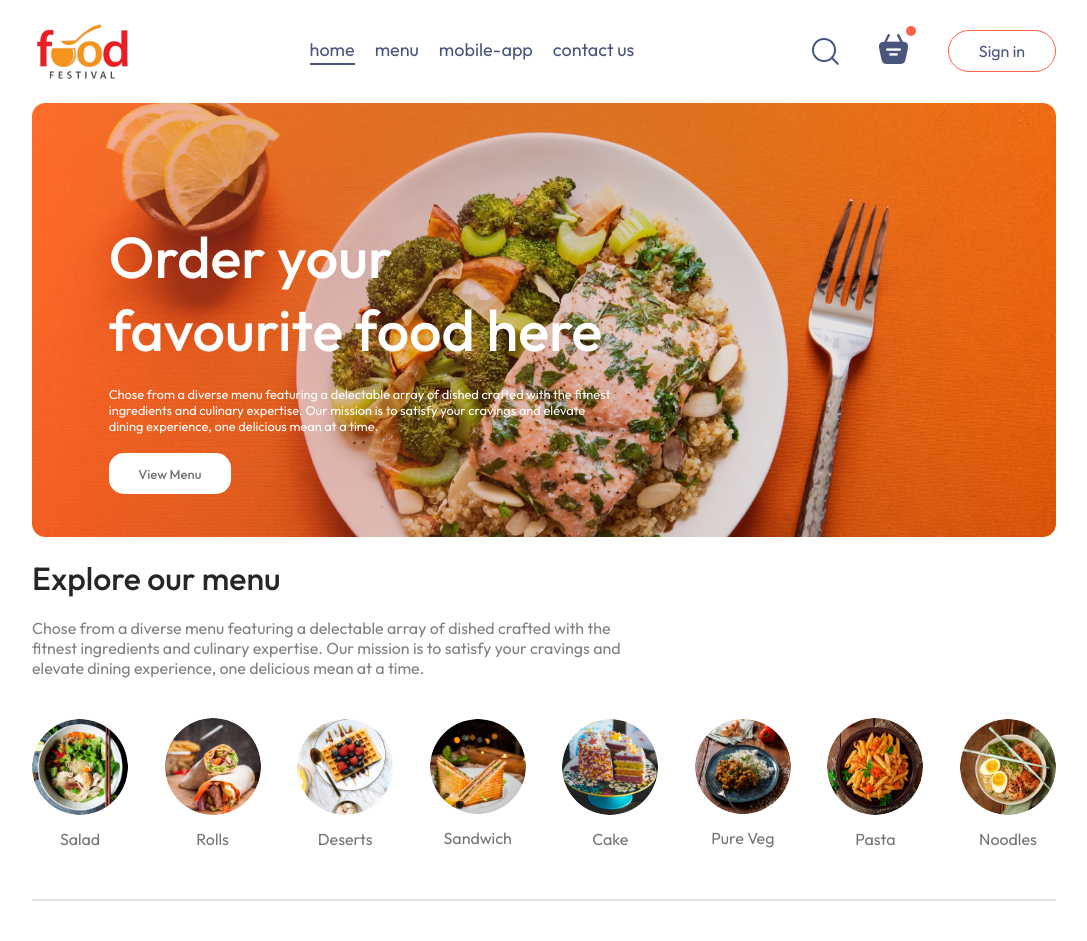
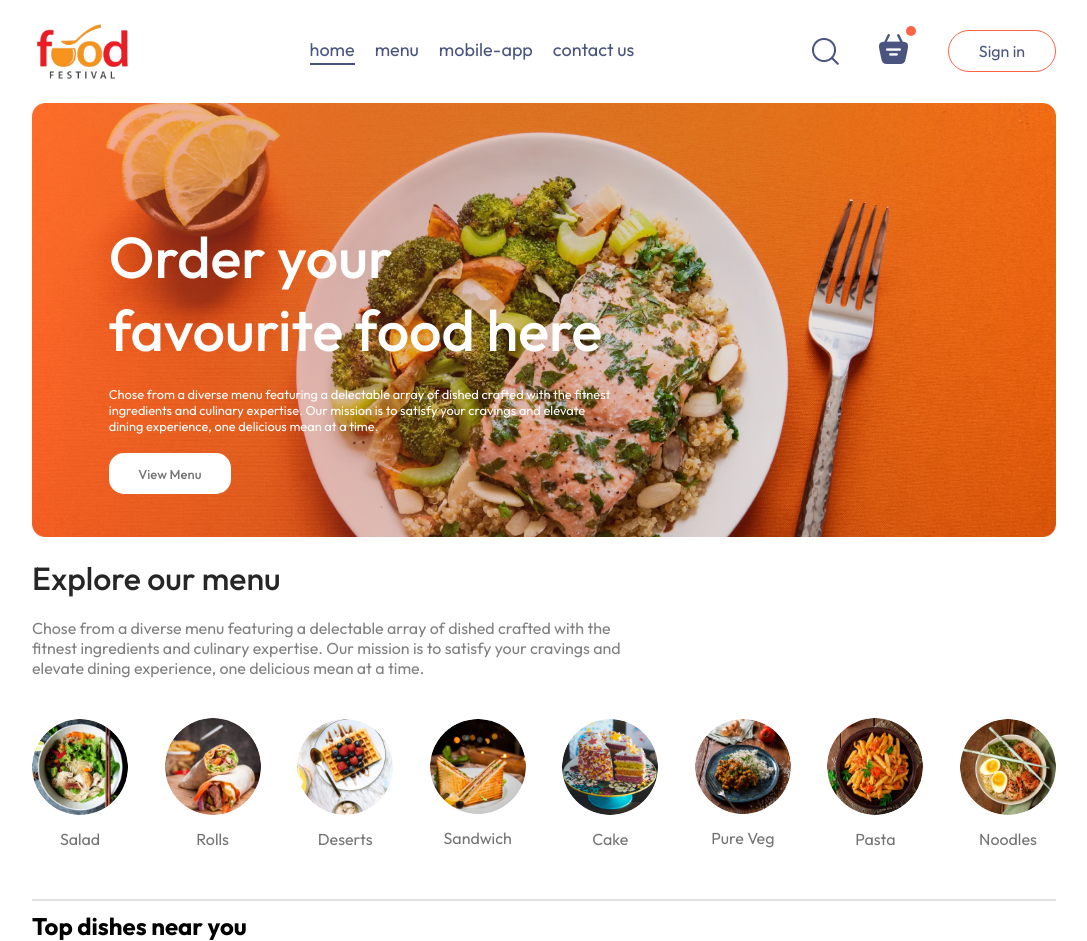
Before and after one commit to Nadeeshana-Lahiru/E-Commerce-Food-Delivery-System, a React (Vite) app in the folder frontend/: page / in a window 1280 px wide. Shown: the whole page, without its empty margins (96-1183 px from the left). Before the commit the page ends 911 px from the top, so only its background shows below. Built offline with nearby package versions, Linux system fonts and the light colour scheme.

Commit message:
mount the FoodDisplay component and pass the categoty inside the Home.jsx

```diff
--- a/frontend/src/components/FoodDisplay/FoodDisplay.jsx
+++ b/frontend/src/components/FoodDisplay/FoodDisplay.jsx
@@ -1,9 +1,16 @@
-import React from 'react'
+import React, { useContext } from 'react'
 import './FoodDisplay.css'
+import { StoreContext } from '../../context/StoreContext'
 
 const FoodDisplay = () => {
+
+    // get the food lisyt array from StoreContext API
+    const {food_list} = useContext(StoreContext)
+
   return (
-    <div></div>
+    <div className='food-display' id='food-display'>
+        <h2>Top dishes near you</h2>
+    </div>
   )
 }
 
--- a/frontend/src/pages/Home/Home.jsx
+++ b/frontend/src/pages/Home/Home.jsx
@@ -2,6 +2,7 @@
 import './Home.css'
 import Header from '../../components/Header/Header'
 import ExploreMenu from '../../components/ExploreMenu/ExploreMenu'
+import FoodDisplay from '../../components/FoodDisplay/FoodDisplay'
 
 const Home = () => {
 
@@ -14,6 +15,8 @@
         <Header />
         {/* pass the category state and setter function to ExploreMenu component */}
         <ExploreMenu category={category} setCategory={setCategory}/>
+        {/* mount the FoodDisplay component and pass the category state */}
+        <FoodDisplay category={category}/>
     </div>
   )
 }
```
